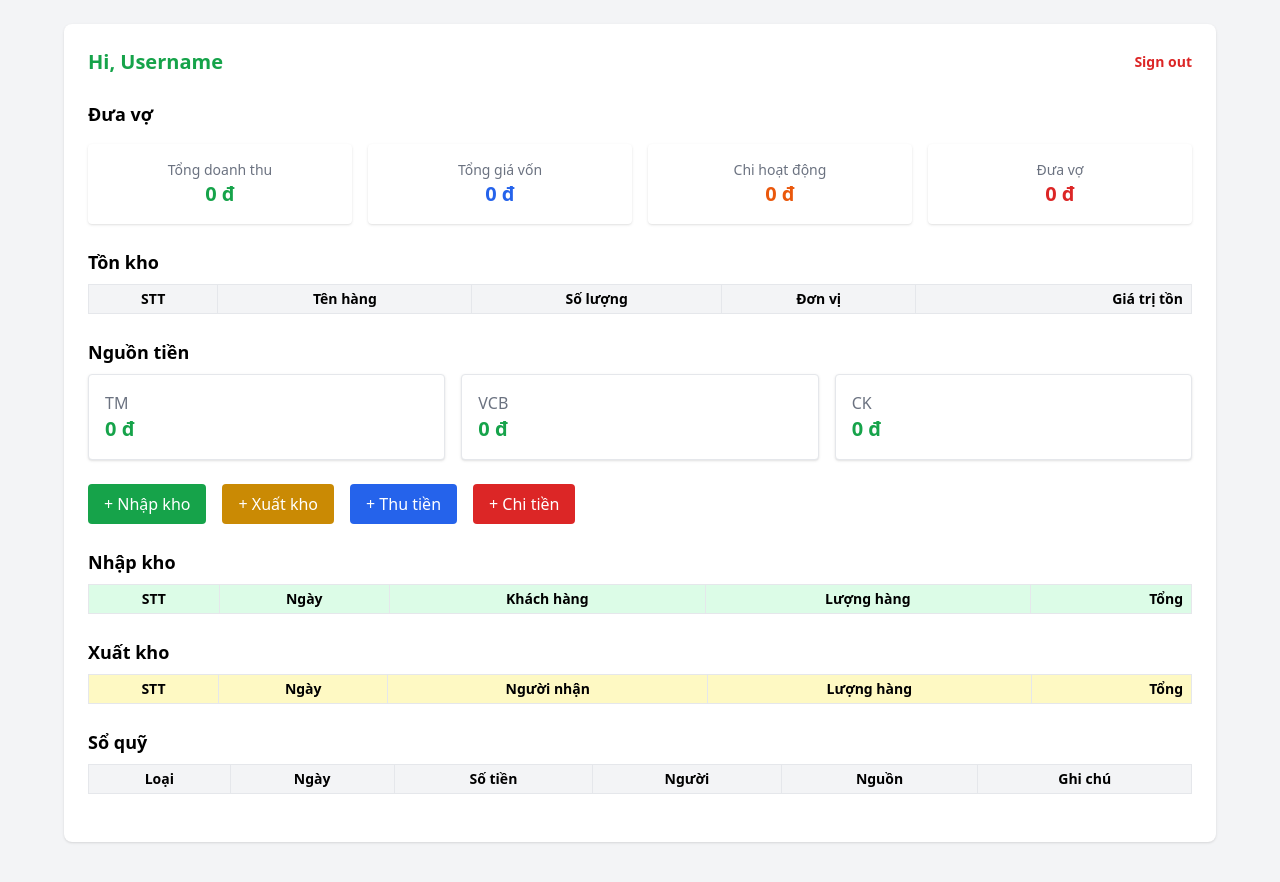
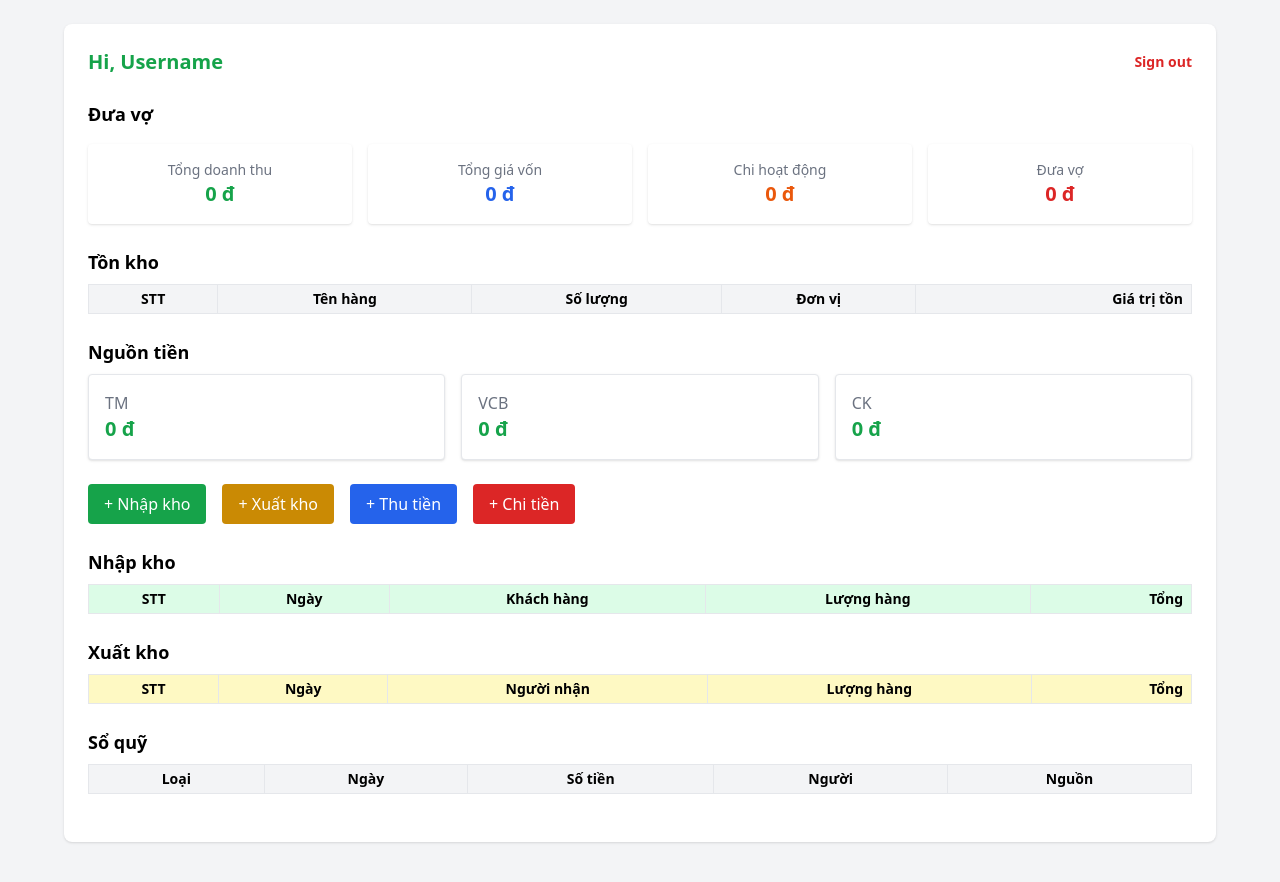
Before and after one commit to phelieuandan/phelieuandan.github.io, a Jekyll site: the page dashboard.html, which Jekyll copies as it is, in a window 1280 px wide. Shown: the top 882 px of the page. Built offline with Jekyll 4.4.1, drawn with Linux system fonts in a browser that asks for light colours; nearby versions of some CDN libraries; comment, search, counter and statistics services are not loaded.

Commit message:
Update dashboard.html

```diff
--- a/dashboard.html
+++ b/dashboard.html
@@ -202,7 +202,6 @@
           <th class="border px-2 py-1">Số tiền</th>
           <th class="border px-2 py-1">Người</th>
           <th class="border px-2 py-1">Nguồn</th>
-          <th class="border px-2 py-1">Ghi chú</th>
         </tr>
       </thead>
       <tbody id="incomeExpenseTable"></tbody>
@@ -548,7 +547,6 @@ function editRecord(data, type) {
             <td class="border px-2 py-1 text-right">${Number(d.amount).toLocaleString()}</td>
             <td class="border px-2 py-1">${d.sender || d.content}</td>
             <td class="border px-2 py-1 text-center">${d.source || ''}</td>
-            <td class="border px-2 py-1">${d.note || ''}</td>
           </tr>`;
             tbody.append(row);
           });
```
